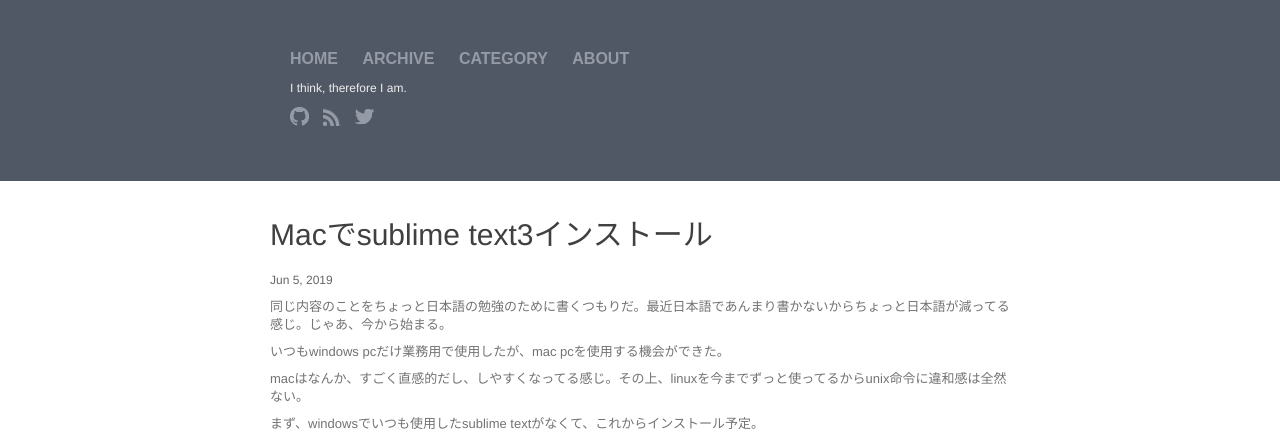
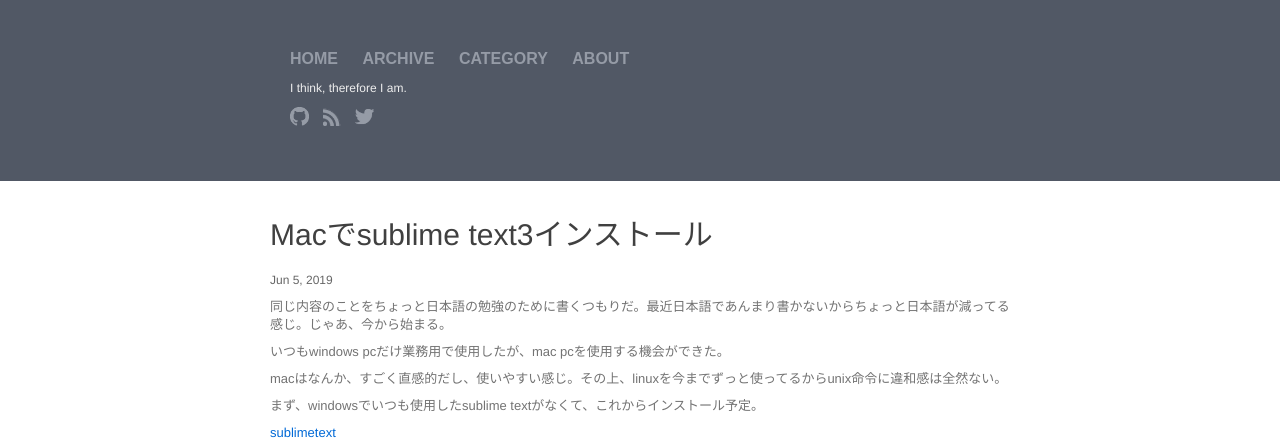
Before and after one commit to shincad/shincad.github.io, a Jekyll site: the page built from _posts/2019-06-05-sublimetext-ja.md, in a window 1280 px wide. Shown: the top 443 px of the page. Built offline with Jekyll 4.4.1, drawn with Linux system fonts in a browser that asks for light colours; comment, search, counter and statistics services are not loaded.

Commit message:
Update 2019-06-05-sublimetext-ja.md

```diff
--- a/_posts/2019-06-05-sublimetext-ja.md
+++ b/_posts/2019-06-05-sublimetext-ja.md
@@ -9,7 +9,7 @@
 
 いつもwindows pcだけ業務用で使用したが、mac pcを使用する機会ができた。
 
-macはなんか、すごく直感的だし、しやすくなってる感じ。その上、linuxを今までずっと使ってるからunix命令に違和感は全然ない。
+macはなんか、すごく直感的だし、使いやすい感じ。その上、linuxを今までずっと使ってるからunix命令に違和感は全然ない。
 
 まず、windowsでいつも使用したsublime textがなくて、これからインストール予定。
 
```
